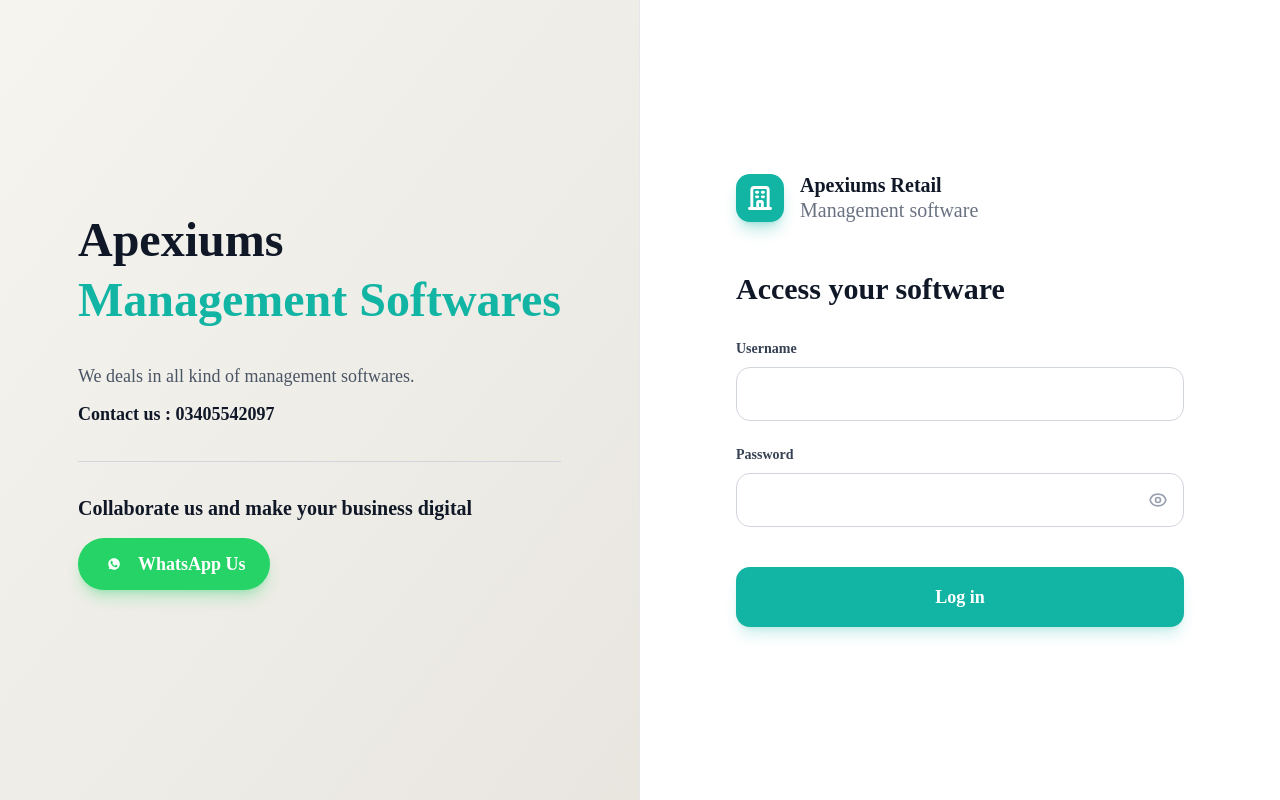
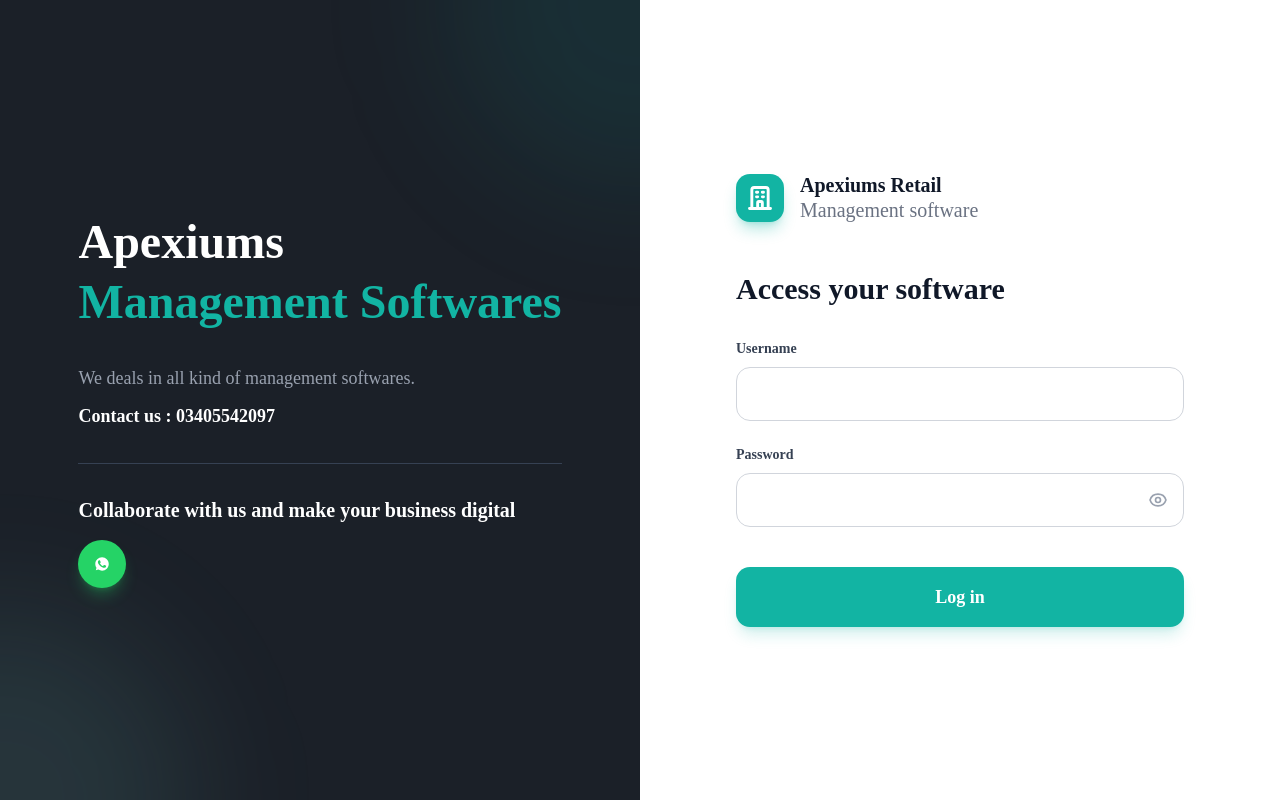
Before and after one commit to CodeByHassanX/apexiums-management-system, a Next.js app in the folder frontend/: page /login in a window 1280 px wide. Built offline with nearby package versions, Linux system fonts and the light colour scheme; no server answers.

Commit message:
Update login page design: dark theme, collaborate text, icon-only whatsapp button

```diff
--- a/frontend/src/app/login/page.tsx
+++ b/frontend/src/app/login/page.tsx
@@ -47,29 +47,32 @@ export default function LoginPage() {
     <div className="min-h-screen flex w-full bg-white font-sans">
 
       {/* Left Side - Information */}
-      <div className="hidden lg:flex w-1/2 bg-gradient-to-br from-[#f5f4ef] to-[#e8e6df] text-gray-900 p-12 flex-col justify-center relative overflow-hidden border-r border-gray-200">
+      <div className="hidden lg:flex w-1/2 bg-[#1b2028] text-white p-12 flex-col justify-center relative overflow-hidden">
+        {/* Decorative elements */}
+        <div className="absolute top-0 right-0 w-96 h-96 bg-[#12b4a3]/10 rounded-full blur-3xl -translate-y-1/2 translate-x-1/2" />
+        <div className="absolute bottom-0 left-0 w-96 h-96 bg-[#8ae8dd]/10 rounded-full blur-3xl translate-y-1/2 -translate-x-1/2" />
+
         <div className="relative z-10 max-w-lg mx-auto">
           <h1 className="text-4xl md:text-5xl font-bold mb-8 leading-tight">
             Apexiums<br/><span className="text-[#12b4a3]">Management Softwares</span>
           </h1>
 
-          <div className="space-y-8 text-lg text-gray-600">
+          <div className="space-y-8 text-lg text-gray-400">
             <p className="leading-relaxed">
               We deals in all kind of management softwares.
               <br />
-              <span className="text-gray-900 font-bold mt-2 block">Contact us : 03405542097</span>
+              <span className="text-white font-bold mt-2 block">Contact us : 03405542097</span>
             </p>
 
-            <div className="pt-8 border-t border-gray-300">
-              <p className="text-xl font-bold text-gray-900 mb-4">
-                Collaborate us and make your business digital
+            <div className="pt-8 border-t border-gray-700">
+              <p className="text-xl font-bold text-white mb-4">
+                Collaborate with us and make your business digital
               </p>
 
-              <a href="https://wa.me/923405542097" target="_blank" rel="noopener noreferrer" className="inline-flex items-center space-x-3 bg-[#25D366] hover:bg-[#1ebd5c] text-white px-6 py-3 rounded-full font-bold transition-all shadow-lg shadow-[#25D366]/30">
-                <svg className="w-6 h-6" fill="currentColor" viewBox="0 0 24 24">
+              <a href="https://wa.me/923405542097" target="_blank" rel="noopener noreferrer" className="inline-flex items-center justify-center w-12 h-12 bg-[#25D366] hover:bg-[#1ebd5c] text-white rounded-full transition-all shadow-lg shadow-[#25D366]/30">
+                <svg className="w-7 h-7" fill="currentColor" viewBox="0 0 24 24">
                   <path d="M12.031 6.172c-3.181 0-5.767 2.586-5.768 5.766-.001 1.298.38 2.27 1.019 3.287l-.582 2.128 2.182-.573c.978.58 1.911.928 3.145.929 3.178 0 5.767-2.587 5.768-5.766.001-3.187-2.575-5.77-5.764-5.771zm3.392 8.244c-.144.405-.837.774-1.17.824-.299.045-.677.063-1.092-.069-.252-.08-.575-.187-.988-.365-1.739-.751-2.874-2.502-2.961-2.617-.087-.116-.708-.94-.708-1.793s.448-1.273.607-1.446c.159-.173.346-.217.462-.217l.332.006c.106.005.249-.04.39.298.144.347.491 1.2.534 1.287.043.087.072.188.014.304-.058.116-.087.188-.173.289l-.26.304c-.087.086-.177.18-.076.354.101.174.449.741.964 1.201.662.591 1.221.774 1.394.86s.274.072.376-.043c.101-.116.433-.506.549-.68.116-.173.231-.145.39-.087s1.011.477 1.184.564c.173.087.289.129.332.202.043.073.043.423-.101.827z" />
                 </svg>
-                <span>WhatsApp Us</span>
               </a>
             </div>
           </div>
```
